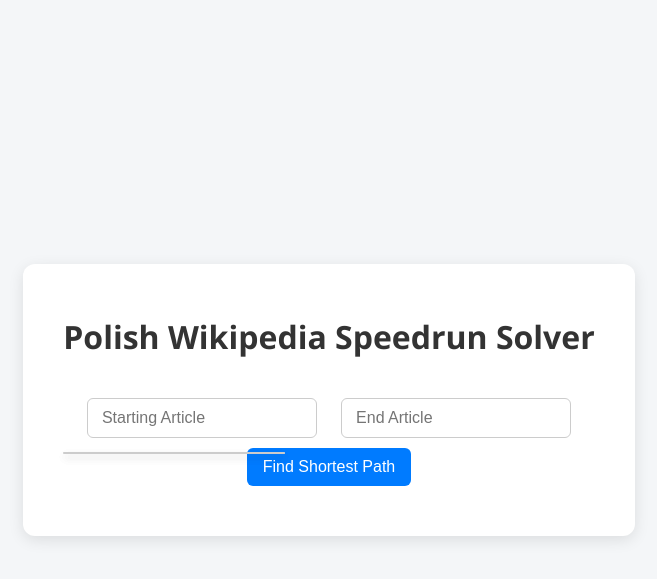
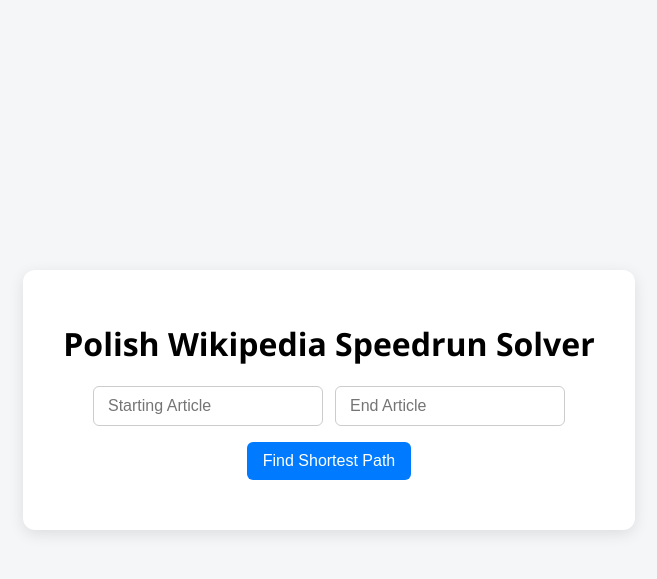
Before and after one commit to radekgersz/PL-wikipedia-solver, a Flask app: page / in a window 1280 px wide. Shown: the top 579 px of the page, without its empty margins (311-968 px from the left). Run offline with Flask 3, Linux system fonts and the light colour scheme.

Commit message:
Improved look and suggestions

```diff
--- a/src/static/script.js
+++ b/src/static/script.js
@@ -15,9 +15,13 @@
     input.addEventListener('input', async () => {
         const query = input.value.trim();
         suggestionBox.innerHTML = '';
+        suggestionBox.classList.remove('active'); // 🔹 hide initially
+
         if (query.length < 2) return;
 
         const suggestions = await fetchSuggestions(query);
+        if (suggestions.length === 0) return; // nothing to show
+
         suggestions.forEach(title => {
             const item = document.createElement('div');
             item.textContent = title;
@@ -25,19 +29,21 @@
             item.addEventListener('click', () => {
                 input.value = title;
                 suggestionBox.innerHTML = '';
+                suggestionBox.classList.remove('active');
             });
             suggestionBox.appendChild(item);
         });
+
+        suggestionBox.classList.add('active'); // 🔹 show when filled
     });
 
-    // Close dropdown when clicking elsewhere
     document.addEventListener('click', (e) => {
         if (!suggestionBox.contains(e.target) && e.target !== input) {
             suggestionBox.innerHTML = '';
+            suggestionBox.classList.remove('active');
         }
     });
 }
-
 // Activate autocomplete on both input fields
 setupAutocomplete('start');
 setupAutocomplete('end');
--- a/src/static/style.css
+++ b/src/static/style.css
@@ -9,12 +9,6 @@
     margin: 0;
 }
 
-h1 {
-    color: #333;
-    margin-bottom: 30px;
-    font-size: 2rem;
-}
-
 .container {
     background: white;
     padding: 30px 40px;
@@ -23,19 +17,24 @@
     text-align: center;
 }
 
+.inputs {
+    display: flex;
+    justify-content: center;
+    gap: 12px;
+    margin-bottom: 16px;
+}
+
+/* each input gets its own positioning context */
+.input-group {
+    position: relative;
+}
+
 input {
     padding: 10px 14px;
-    margin: 10px;
     border: 1px solid #ccc;
     border-radius: 6px;
     width: 200px;
     font-size: 1rem;
-    transition: border-color 0.2s;
-}
-
-input:focus {
-    border-color: #007BFF;
-    outline: none;
 }
 
 button {
@@ -62,21 +61,25 @@
     font-size: 1.1rem;
     color: #444;
 }
-.container {
-    position: relative;
-}
 
+/* suggestions fixed */
 .suggestions {
     position: absolute;
+    top: 100%;
+    left: 0;
+    right: 0;
     background: white;
     border: 1px solid #ccc;
     border-radius: 6px;
-    width: 220px;
     max-height: 200px;
     overflow-y: auto;
     box-shadow: 0 4px 8px rgba(0,0,0,0.1);
     margin-top: 4px;
     z-index: 1000;
+    display: none; /* 🔹 hidden by default */
+}
+.suggestions.active {
+    display: block; /* 🔹 visible only when active */
 }
 
 .suggestion-item {
--- a/src/templates/index.html
+++ b/src/templates/index.html
@@ -8,9 +8,15 @@
     <div class="container">
         <h1>Polish Wikipedia Speedrun Solver</h1>
 
-        <input id="start" placeholder="Starting Article">
-        <input id="end" placeholder="End Article">
-        <br>
+        <div class="inputs">
+            <div class="input-group">
+                <input id="start" placeholder="Starting Article">
+            </div>
+            <div class="input-group">
+                <input id="end" placeholder="End Article">
+            </div>
+        </div>
+
         <button onclick="findShortestPath()">Find Shortest Path</button>
 
         <p id="result"></p>
```
